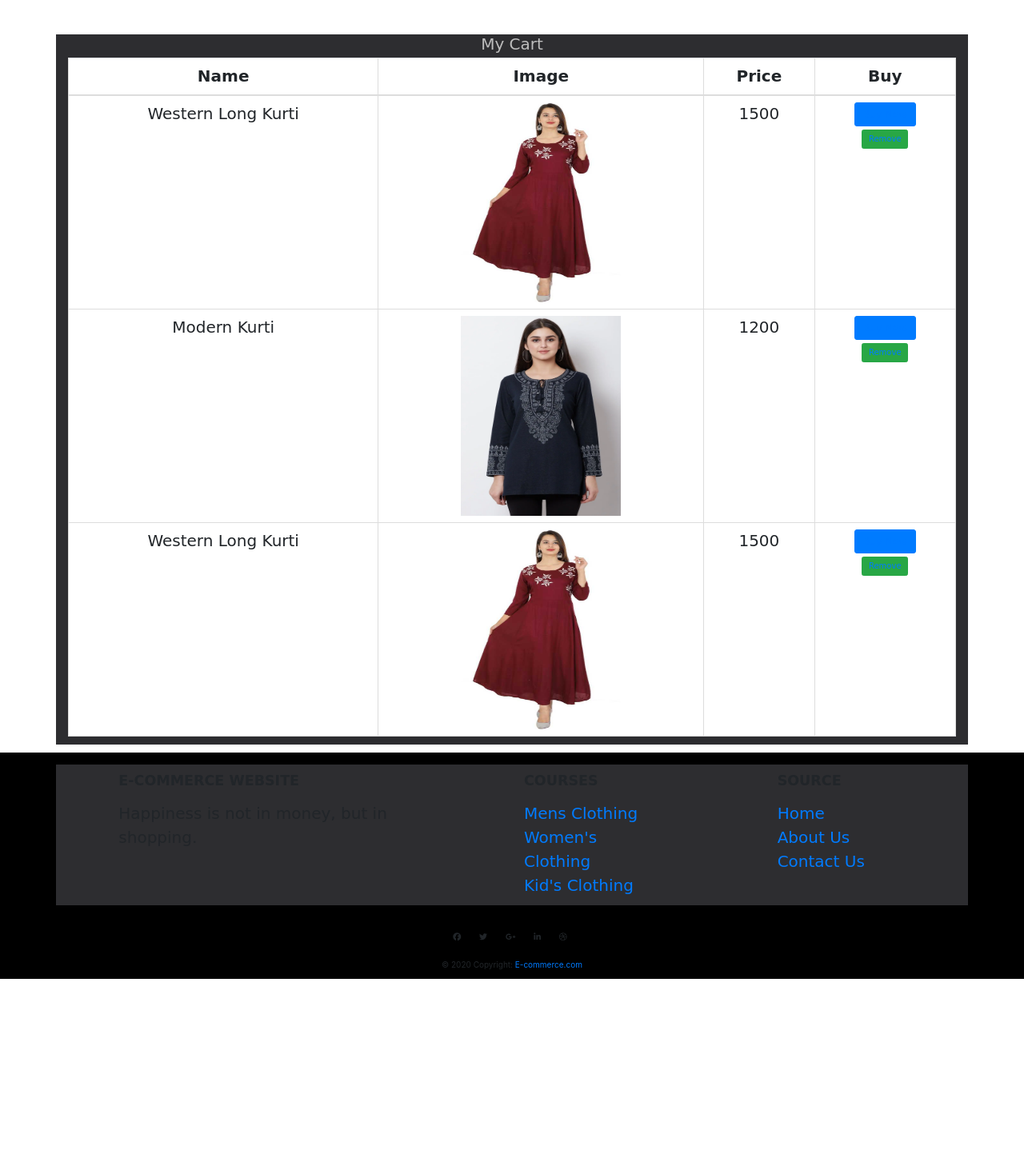
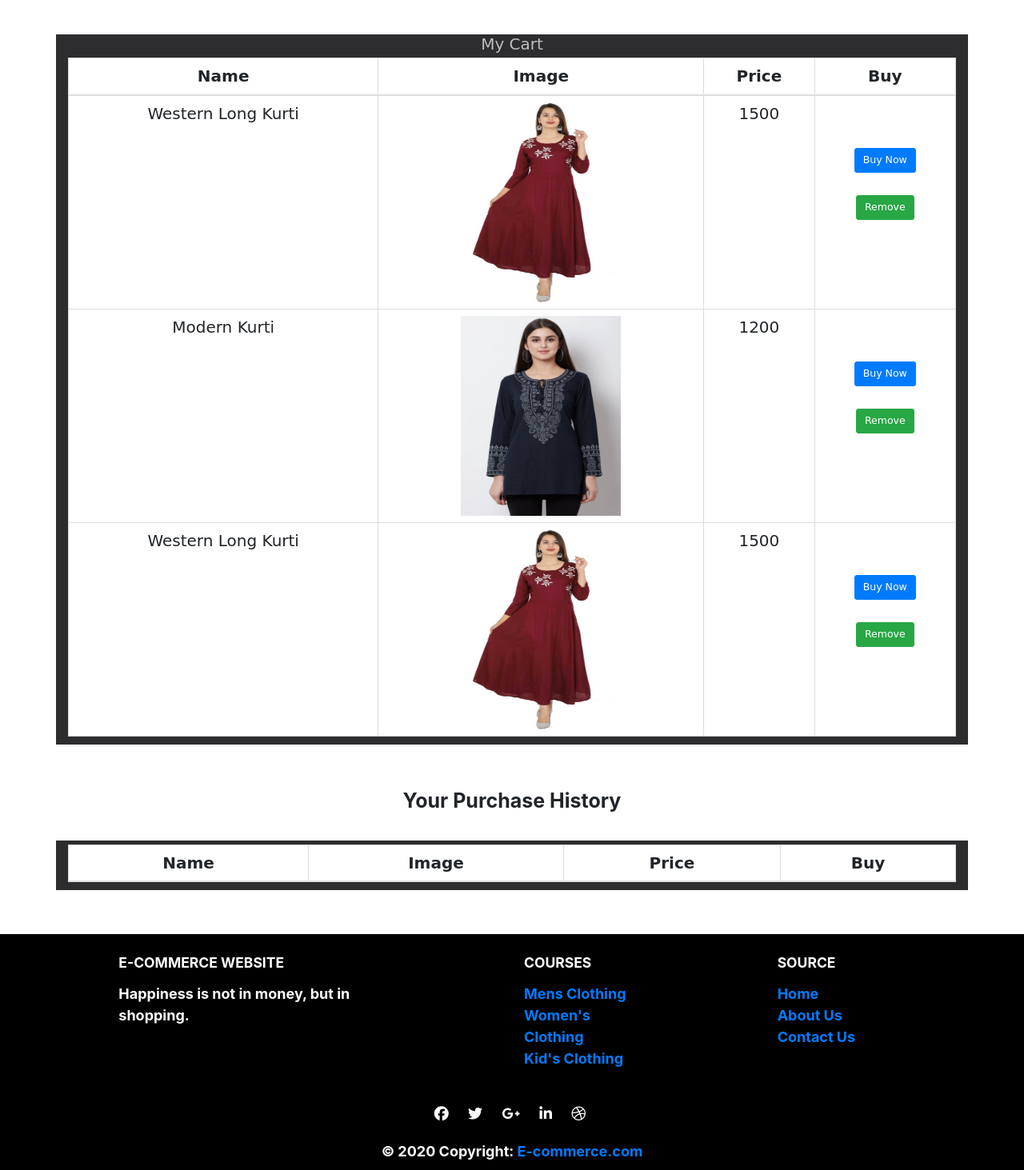
Before and after one commit to Shivangik01/E-commerce-website, a Flask app: page /view_cart in a window 1280 px wide. Shown: the part 62-1525 px from the top of the page at 80% size. Before the commit the page ends 1286 px from the top, so only its background shows below. Run offline with Flask 2, Linux system fonts and the light colour scheme; a user stored in the database is signed in; data comes from the database, SQL or seed files in the repository; both versions use the stored data as it was after the commit; lists and menus that the app fills with data are empty; some libraries are stand-ins or nearby versions.

Commit message:
Messages,view cart done

```diff
--- a/website/templates/view_cart.html
+++ b/website/templates/view_cart.html
@@ -19,7 +19,7 @@
 	<link rel="stylesheet" href="https://cdnjs.cloudflare.com/ajax/libs/font-awesome/4.7.0/css/font-awesome.min.css">
 
 	<style type="text/css">
-		.container {
+		#cart {
 			text-align: center;
 			font-size: 20px;
 			font-family: "Comic Sans MS", cursive, sans-serif;
@@ -38,6 +38,13 @@
 			width: 200px;
 			height: 250px;
 		}
+		.page-footer {
+      font-size: 18px;
+      background: #2d3246;
+      color: white;
+      font-weight: bolder;
+
+    }
 	</style>
 </head>
 
@@ -94,12 +101,16 @@
 	</nav>
 	<br /><br /><br /><br /><br /><br /><br />
 
-	<div>
+
+	<div class="container-fluid" style="text-align: center; font-weight: bolder;">
 		{% with messages = get_flashed_messages(with_categories=true) %}
 		{% if messages %}
 		{% for category, message in messages %}
-		<div>
-			{{ message }}
+		<div class="alert alert-warning ">
+			<h1>{{ message }}
+			<button type="button" class="close" data-dismiss="alert" aria-label="close">
+					<span aria-hidden="true">&times;</span>
+			</button></h1>
 		</div>
 		{% endfor %}
 		{% endif %}
@@ -109,7 +120,7 @@
 
 
 	<div class="table">
-		<div class="container">
+		<div class="container" id="cart">
 			<h2 style="text-align:center">My Cart</h2>
 			<table class="table table-bordered">
 				<thead>
@@ -129,10 +140,8 @@
 								height="150px"></td>
 						<td>{{ item.specificitem.price }}</td>
 						<td>
-							<button type="button" class="btn btn-primary btn-lg"><a
-									href="{{url_for('buy', itemid=item.id)}}">Buy Now</a></button><br />
-							<button type="button" class="btn btn-success"><a
-									href="{{url_for('remove', itemid=item.id)}}">Remove</a></button>
+						<br/><br/><a href="{{url_for('buy', itemid=item.id)}}"><button type="button" class="btn btn-primary btn-lg">Buy Now</button></a><br /><br/>
+						<a href="{{url_for('remove', itemid=item.id)}}"><button type="button" class="btn btn-success btn-lg"> Remove </button></a>
 						</td>
 					</tr>
 					{% endif %}
@@ -142,7 +151,42 @@
 			</table>
 		</div>
 	</div>
+	<br/><br/><br/>
+	<h1 style="font-weight: bolder; text-align: center;">Your Purchase History</h1>
+	<br/><br/>
+	<div class="table">
+		<div class="container" id="cart">
+			<h2 style="text-align:center"></h2>
+			<table class="table table-bordered">
+				<thead>
+					<tr>
+						<th>Name</th>
+						<th>Image</th>
+						<th>Price</th>
+						<th>Buy</th>
+					</tr>
+				</thead>
+				<tbody>
+					{% for item in cart %}
+					{% if item.status=='B' %}
+					<tr>
+						<td>{{ item.specificitem.title }}</td>
+						<td><img src="{{ url_for('static', filename='item_images/' + item.specificitem.image_link) }}"
+								height="150px"></td>
+						<td>{{ item.specificitem.price }}</td>
+						<td>
+							<br/><br/><a href="{{url_for('buy', itemid=item.id)}}"><button type="button" class="btn btn-primary btn-lg">Buy Now</button></a><br /><br/>
+						<a href="{{url_for('remove', itemid=item.id)}}"><button type="button" class="btn btn-success btn-lg"> Remove </button></a>
+						</td>
+					</tr>
+					{% endif %}
+					{% endfor %}
 
+				</tbody>
+			</table>
+		</div>
+	</div>
+<br/><br/><br/>
 	<footer class="page-footer font-small stylish-color-dark pt-4" style="background-color: black;">
 		<div class="container text-center text-md-left">
 			<div class="row">
```
Also changed, not shown: website/templates/index.html (+6 -5 lines), website/templates/login.html (+15 -0 lines), website/templates/registration.html (+15 -0 lines), website/site.db.
